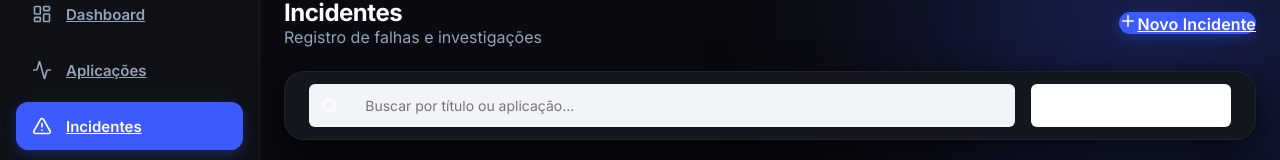
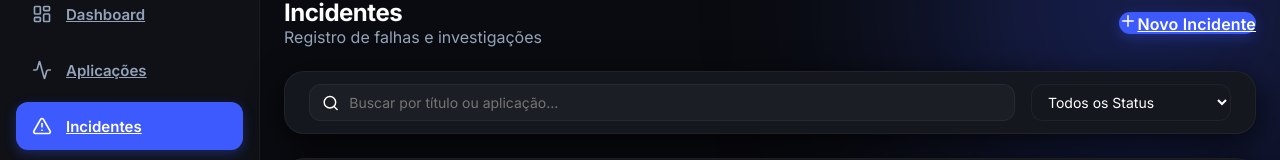
Before and after one commit to cristianolimaribeiro/AppPulse, a React (Vite) app in the folder frontend/: page /incidents in a window 1280 px wide. Shown: the part 114-274 px from the top of the page. Built offline with nearby package versions, Linux system fonts and the light colour scheme; no server answers; sample sign-in values are in the browser's storage.

Commit message:
style: convert Applications filters and search to global dark theme styles

```diff
--- a/frontend/src/index.css
+++ b/frontend/src/index.css
@@ -349,3 +349,42 @@ table tr:hover td {
     transform: translateX(100%);
   }
 }
+
+/* Shared Filters & Search Input */
+.filters-bar {
+  display: flex;
+  gap: 16px;
+  margin-bottom: 24px;
+  padding: 12px 24px !important;
+}
+
+.search-input {
+  flex: 1;
+  display: flex;
+  align-items: center;
+  gap: 10px;
+  background: rgba(255, 255, 255, 0.03);
+  border: 1px solid var(--border);
+  padding: 0 12px;
+  border-radius: var(--radius-lg);
+}
+
+.search-input input {
+  background: none;
+  border: none;
+  width: 100%;
+  padding: 8px 0;
+  font-size: 14px;
+  color: var(--text-main);
+  outline: none;
+}
+
+.filters-bar select {
+  width: 200px;
+  padding: 8px 12px;
+  border: 1px solid var(--border);
+  border-radius: var(--radius-lg);
+  background: var(--bg-card);
+  color: var(--text-main);
+  outline: none;
+}
--- a/frontend/src/pages/Applications.css
+++ b/frontend/src/pages/Applications.css
@@ -12,39 +12,6 @@
 
 .page-header p {
   color: var(--text-muted);
-}
-
-.filters-bar {
-  display: flex;
-  gap: 16px;
-  margin-bottom: 24px;
-  padding: 12px 24px !important;
-}
-
-.search-input {
-  flex: 1;
-  display: flex;
-  align-items: center;
-  gap: 10px;
-  background: #f1f5f9;
-  padding: 0 12px;
-  border-radius: 6px;
-}
-
-.search-input input {
-  background: none;
-  border: none;
-  width: 100%;
-  padding: 8px 0;
-  font-size: 14px;
-}
-
-.filters-bar select {
-  width: 200px;
-  padding: 8px 12px;
-  border: 1px solid var(--border);
-  border-radius: 6px;
-  background: white;
 }
 
 .app-name-cell {
@@ -84,7 +51,7 @@
 }
 
 .btn-icon:hover:not(:disabled) {
-  background: #f1f5f9;
+  background: rgba(255, 255, 255, 0.05);
   color: var(--primary);
 }
 
```
